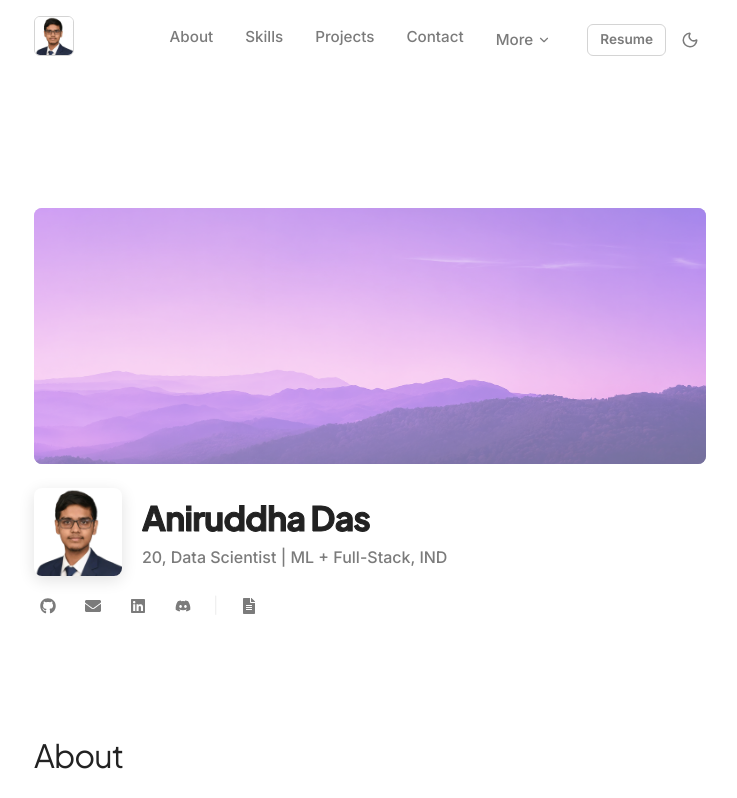
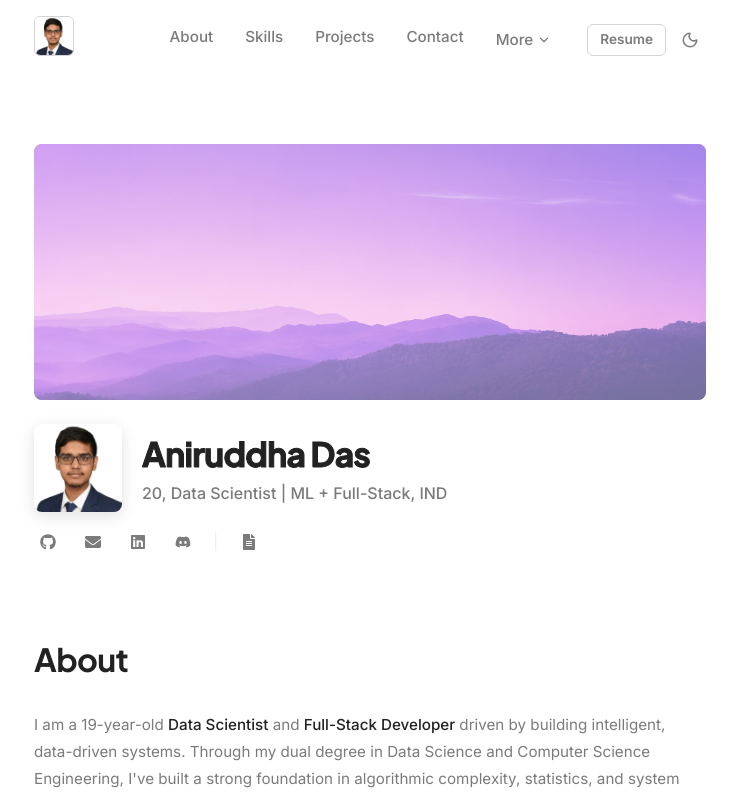
Before and after one commit to 24f2006234/aniruddha-portfolio, a React (Vite) app: page / in a window 1280 px wide. Shown: the top 798 px of the page, without its empty margins (270-1007 px from the left). Built offline with nearby package versions, Linux system fonts and the light colour scheme.

Commit message:
style: Reduce hero padding and make section titles bold professionally

```diff
--- a/src/styles/Hero.css
+++ b/src/styles/Hero.css
@@ -4,7 +4,7 @@
   align-items: center;
   position: relative;
   background: var(--bg-primary);
-  padding: 8rem 0 4rem 0;
+  padding: 4rem 0 2rem 0;
 }
 
 .hero-banner-wrapper {
--- a/src/styles/globals.css
+++ b/src/styles/globals.css
@@ -314,8 +314,8 @@ a {
 .section-title {
   font-family: var(--font-heading);
   font-size: clamp(1.5rem, 3vw, 2rem);
-  font-weight: 400;
-  letter-spacing: -0.03em;
+  font-weight: 700;
+  letter-spacing: -0.02em;
   color: var(--text-primary);
   margin-bottom: 1rem;
 }
```
